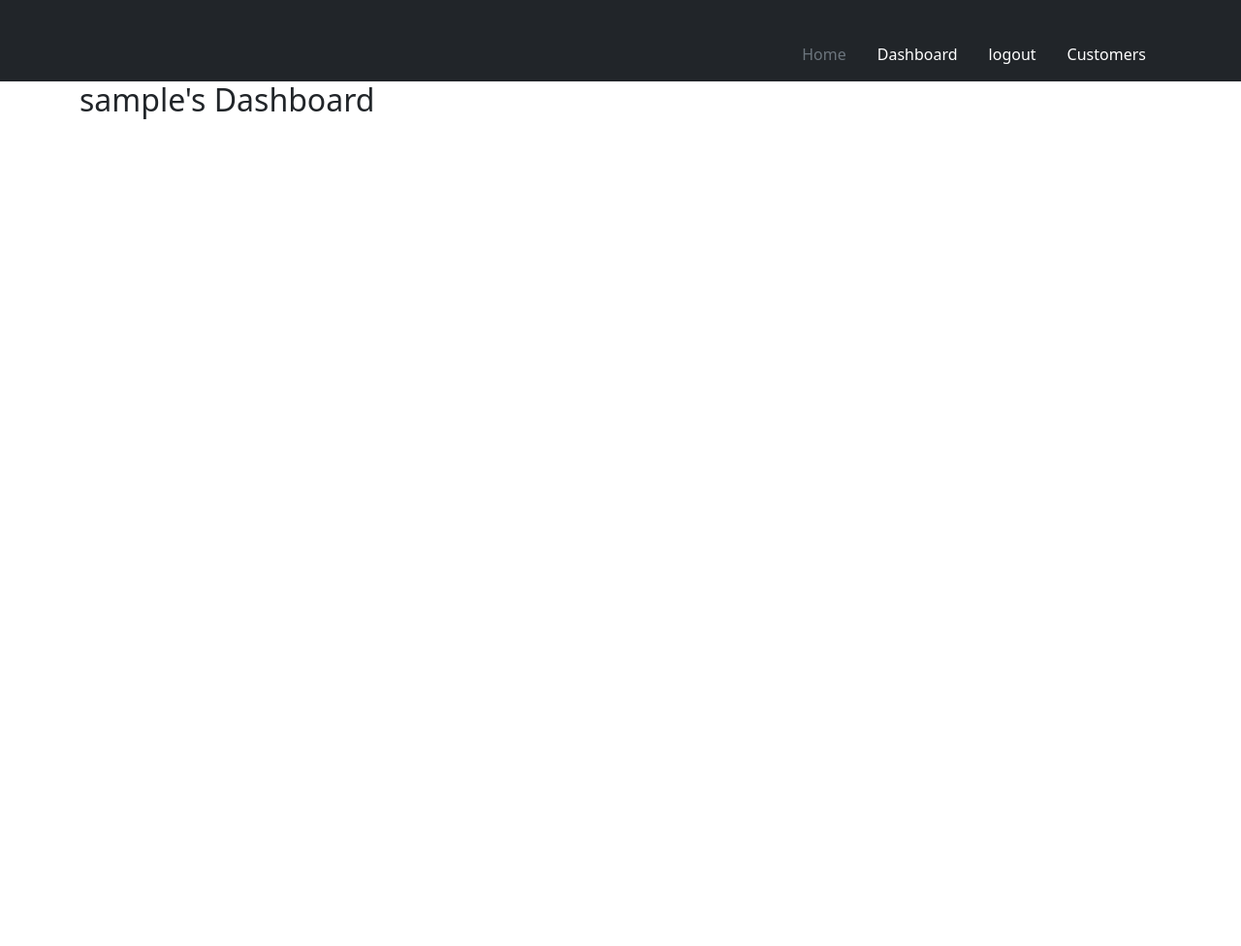
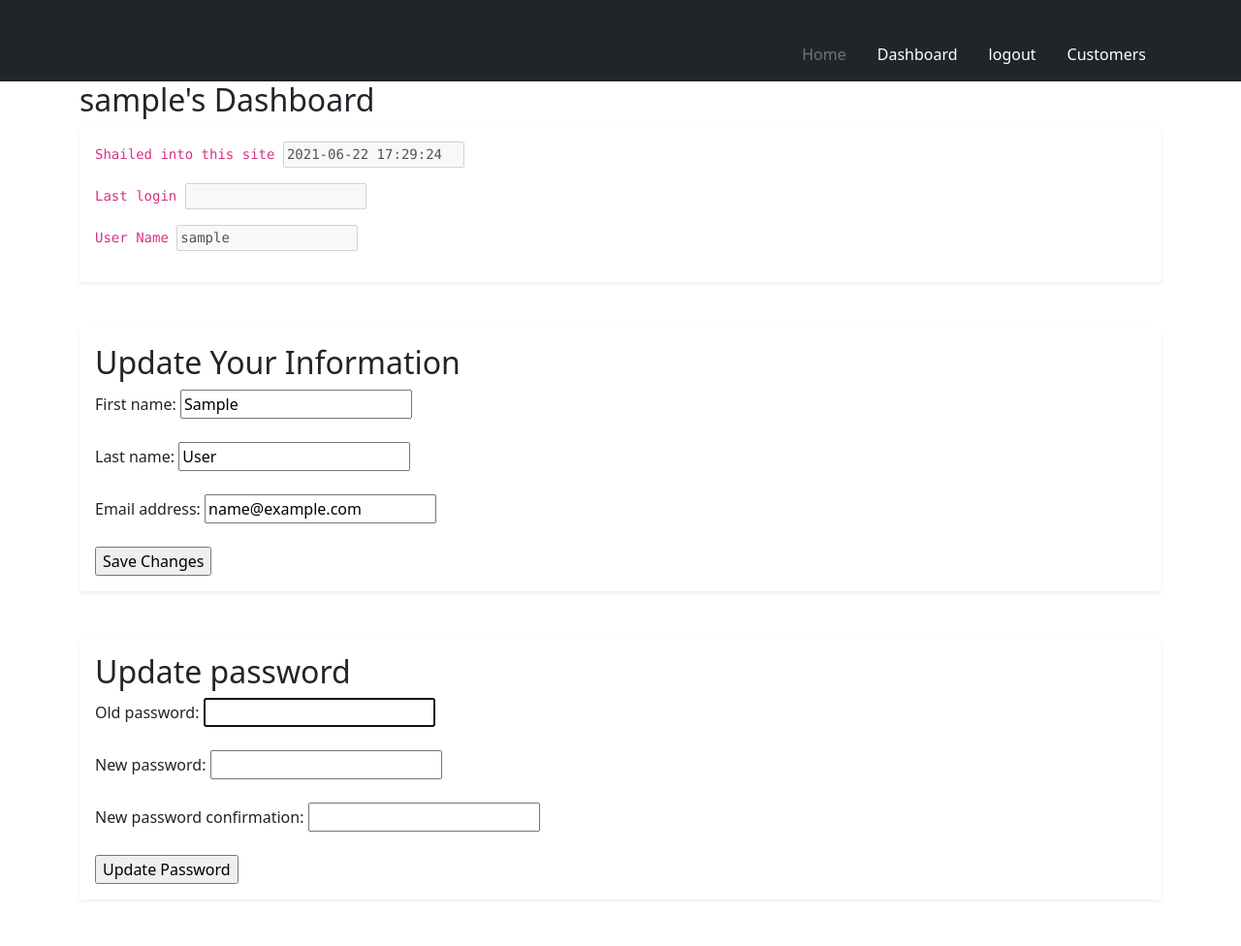
Before and after one commit to AnikRonjon/A-simple-blog-site, a Django app: page /dashboard/ in a window 1280 px wide. Shown: the whole page at 97% size. Before the commit the page ends 123 px from the top, so only its background shows below. Run offline with Django 3.2, Linux system fonts and the light colour scheme; the visitor is signed in with stand-in values (Sample User, id 1).

Commit message:
Project Done

```diff
--- /dev/null
+++ b/classapp/forms.py
@@ -0,0 +1,13 @@
+from django import forms
+from django.contrib.auth.models import User
+from django.contrib.auth.forms import UserChangeForm
+
+
+class UserDashboardForm(UserChangeForm):
+    date_joined = forms.DateTimeField(disabled=True)
+    last_login = forms.DateTimeField(disabled=True)
+    username = forms.CharField(disabled=True)
+
+    class Meta:
+        model = User
+        fields = ['first_name', 'last_name', 'username', 'email', 'date_joined', 'last_login']
--- a/classapp/views.py
+++ b/classapp/views.py
@@ -1,9 +1,10 @@
-from django.contrib.auth import login, logout
+from django.contrib.auth import login, logout, update_session_auth_hash
 from django.shortcuts import render, get_object_or_404, redirect
 from django.views.generic.list import ListView
-from django.contrib.auth.forms import authenticate, AuthenticationForm, UserCreationForm
+from django.contrib.auth.forms import PasswordChangeForm, authenticate, AuthenticationForm, UserCreationForm
 from django.contrib import messages
 from .models import Post
+from .forms import UserDashboardForm
 
 
 # Create your views here.
@@ -23,7 +24,22 @@
 
 def user_dashboard_view(request):
     if request.user.is_authenticated:
-        return render(request, 'classapp/dashboard.html')
+        if request.method == "POST":
+            form = UserDashboardForm(data=request.POST, instance=request.user)
+            if form.is_valid():
+                form.save()
+        else:
+            form = UserDashboardForm(instance=request.user)
+
+        if request.method == "POST":
+            p_form = PasswordChangeForm(data=request.POST, user=request.user)
+            if p_form.is_valid():
+                p_form.save()
+                update_session_auth_hash(request, p_form.user)
+                return redirect('/dashboard/')
+        else:
+            p_form = PasswordChangeForm(user=request.user)
+        return render(request, 'classapp/dashboard.html', {'form': form, 'p_form': p_form})
     else:
         return redirect('/login/')
 
--- a/templates/classapp/dashboard.html
+++ b/templates/classapp/dashboard.html
@@ -9,5 +9,39 @@
         {% endfor %}
     {% endif %}
 
+    <div class="shadow-sm p-3 mb-5 rounded">
+        <p><code>Shailed into this site {{ form.date_joined }}</code></p>
+        <p><code>Last login {{ form.last_login }}</code></p>
+        <p><code>User Name {{ form.username }}</code></p>
+    </div>
+
+
+    <div class="shadow-sm p-3 mb-5 rounded">
+        <h2>Update Your Information</h2>
+        <form action="" method="post">
+            {% csrf_token %}
+            {{ form.first_name.label_tag }}
+            {{ form.first_name }}<br> <br>
+
+            {{ form.last_name.label_tag }}
+            {{ form.last_name }}<br> <br>
+
+            {{ form.email.label_tag }}
+            {{ form.email }}<br><br>
+            <input type="submit" value="Save Changes">
+        </form>
+    </div>
+
+
+    <div class="shadow-sm p-3 mb-5 rounded">
+    <h2>Update password</h2>
+    <form action="" method="post">
+        {% for foo in p_form %}
+            {{ foo.label_tag }}
+            {{ foo }}<br><br>
+        {% endfor %}
+        <input type="submit" value="Update Password">
+    </form>
+    </div>
 
 {% endblock %}
```
